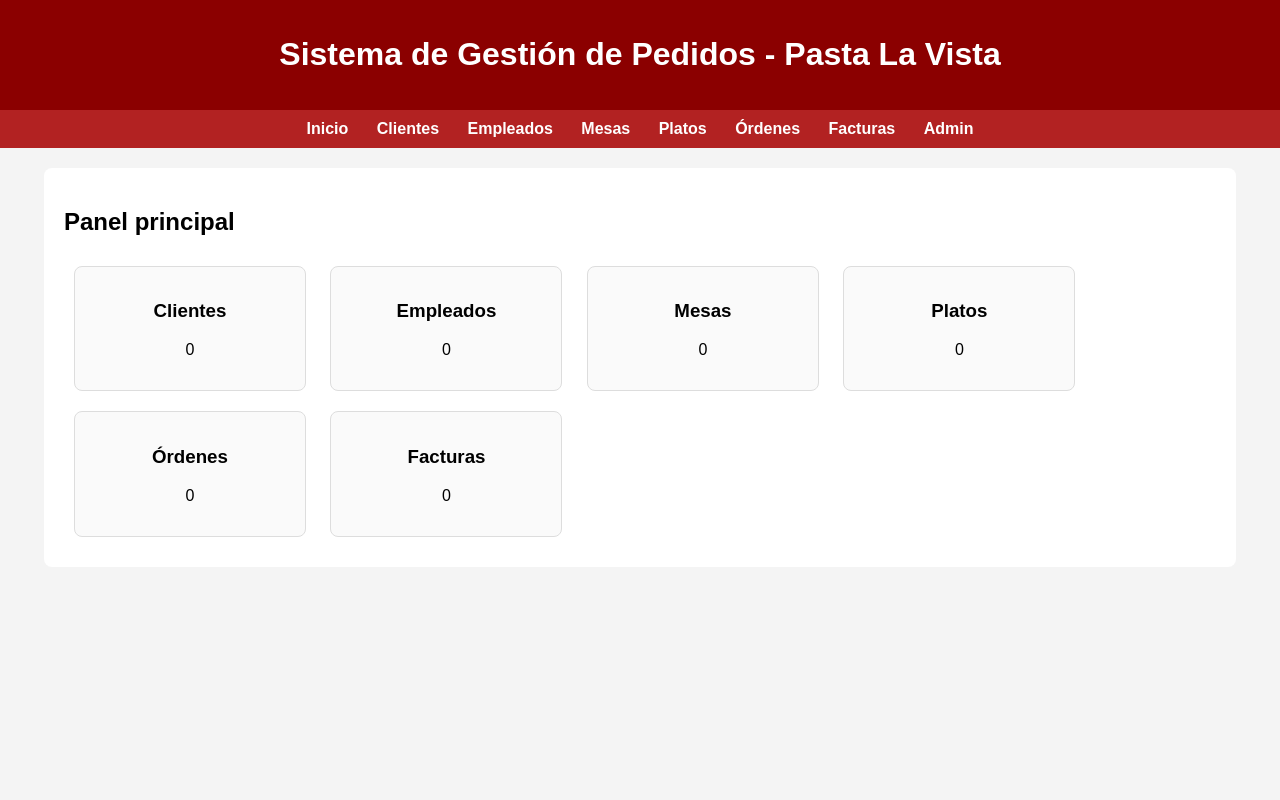
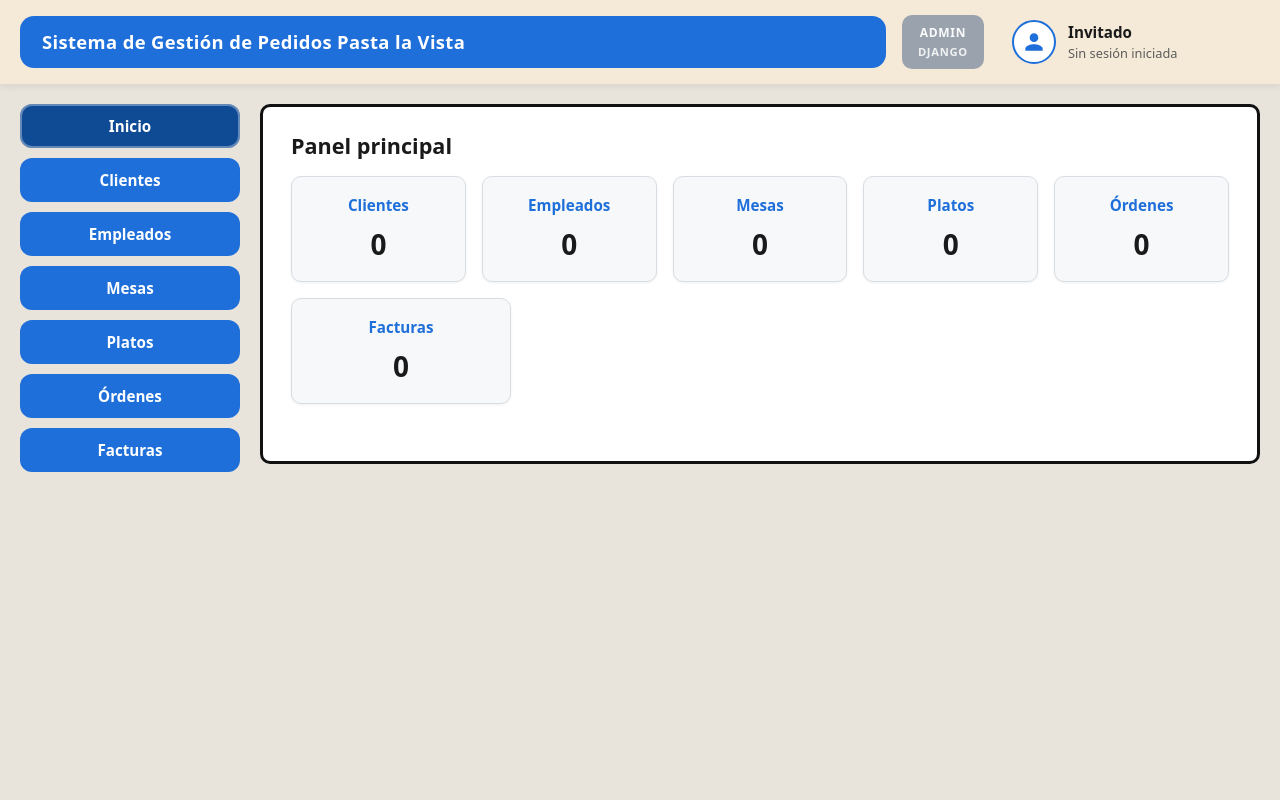
Before and after one commit to KarolRojas022a/restaurante_501_, a Django app: page / in a window 1280 px wide. Run offline with Django 5.2, Linux system fonts and the light colour scheme; data that the repository does not hold is empty.

Commit message:
Cambios al estilo del programa

```diff
--- /dev/null
+++ b/gestion/static/gestion/css/components.css
@@ -0,0 +1,237 @@
+/* Tablas, tarjetas dashboard, formularios, botones */
+.app-panel h2 {
+  margin: 0 0 16px;
+  font-size: 1.35rem;
+  color: var(--color-text);
+}
+
+.app-panel h3 {
+  margin: 0 0 8px;
+  font-size: 1rem;
+}
+
+/* Dashboard inicio */
+.dashboard-cards {
+  display: flex;
+  flex-wrap: wrap;
+  gap: 16px;
+  margin-top: 8px;
+}
+
+.card {
+  flex: 1 1 160px;
+  min-width: 140px;
+  max-width: 220px;
+  background: #f7f8fa;
+  border: 1px solid #d8dde3;
+  border-radius: var(--radius-md, 10px);
+  padding: 18px 16px;
+  text-align: center;
+  box-shadow: 0 1px 3px rgba(0, 0, 0, 0.06);
+}
+
+.card h3 {
+  margin: 0 0 10px;
+  font-size: 0.95rem;
+  color: var(--color-primary, #1e6fd9);
+}
+
+.card p {
+  margin: 0;
+  font-size: 1.75rem;
+  font-weight: 800;
+  color: var(--color-text, #1a1a1a);
+}
+
+/* Tablas */
+.app-panel table {
+  width: 100%;
+  border-collapse: collapse;
+  margin-top: 12px;
+  font-size: 0.9rem;
+}
+
+.app-panel table,
+.app-panel th,
+.app-panel td {
+  border: 1px solid #c5ccd6;
+}
+
+.app-panel th,
+.app-panel td {
+  padding: 10px 12px;
+  text-align: left;
+}
+
+.app-panel th {
+  background: #e9eef5;
+  font-weight: 700;
+}
+
+.app-panel tbody tr:nth-child(even) {
+  background: #fafbfc;
+}
+
+.app-panel tbody tr:hover {
+  background: #eef4fc;
+}
+
+/* Enlaces de acción en tablas */
+.app-panel table td a.btn-editar,
+.app-panel table td a.btn-eliminar {
+  display: inline-block;
+  padding: 6px 12px;
+  margin-right: 8px;
+  border-radius: 6px;
+  font-size: 0.8rem;
+  font-weight: 700;
+  text-decoration: none !important;
+}
+
+.app-panel table td a.btn-editar {
+  background: #e7f0fc;
+  color: var(--color-primary, #1e6fd9) !important;
+  border: 1px solid #b8d4f0;
+}
+
+.app-panel table td a.btn-editar:hover {
+  background: #d0e4f9;
+}
+
+.app-panel table td a.btn-eliminar {
+  background: #fdeaea;
+  color: #b02a37 !important;
+  border: 1px solid #f5c2c7;
+}
+
+.app-panel table td a.btn-eliminar:hover {
+  background: #f9d7da;
+}
+
+.app-panel table a:not(.btn-editar):not(.btn-eliminar) {
+  color: var(--color-primary, #1e6fd9);
+  font-weight: 600;
+  text-decoration: none;
+  margin-right: 10px;
+}
+
+.app-panel table a:not(.btn-editar):not(.btn-eliminar):hover {
+  text-decoration: underline;
+}
+
+/* Botones y enlaces tipo botón */
+.app-panel .btn,
+.app-panel a.btn {
+  display: inline-block;
+  margin-bottom: 14px;
+  padding: 10px 18px;
+  border-radius: var(--radius-md, 10px);
+  font-weight: 700;
+  font-size: 0.9rem;
+  text-decoration: none !important;
+  cursor: pointer;
+  border: none;
+  transition: background 0.15s ease;
+}
+
+.app-panel .btn,
+.app-panel a.btn {
+  background: var(--color-primary, #1e6fd9);
+  color: #fff !important;
+}
+
+.app-panel .btn:hover,
+.app-panel a.btn:hover {
+  background: var(--color-primary-hover, #155bb5);
+  color: #fff !important;
+}
+
+.app-panel .btn-success,
+.app-panel button.btn-success {
+  background: #218838;
+  color: #fff;
+}
+
+.app-panel .btn-success:hover {
+  background: #1c7430;
+}
+
+.app-panel .btn-secondary,
+.app-panel a.btn-secondary {
+  background: #6c757d;
+  color: #fff !important;
+  margin-left: 8px;
+}
+
+.app-panel .btn-secondary:hover {
+  background: #5a6268;
+  color: #fff !important;
+}
+
+.app-panel button.btn-danger,
+.app-panel .btn-danger {
+  background: #c82333;
+  color: #fff;
+}
+
+.app-panel button.btn-danger:hover {
+  background: #a71d2a;
+}
+
+/* Formularios (form.as_p) */
+.app-panel form p {
+  margin-bottom: 12px;
+}
+
+.app-panel form label {
+  display: block;
+  font-weight: 600;
+  margin-bottom: 4px;
+  font-size: 0.9rem;
+}
+
+.app-panel form input[type="text"],
+.app-panel form input[type="email"],
+.app-panel form input[type="number"],
+.app-panel form input[type="password"],
+.app-panel form select,
+.app-panel form textarea {
+  width: 100%;
+  max-width: 420px;
+  padding: 8px 10px;
+  border: 1px solid #c5ccd6;
+  border-radius: 6px;
+  font: inherit;
+}
+
+.app-panel form ul.errorlist {
+  margin: 4px 0 0;
+  padding-left: 18px;
+  color: #c82333;
+  font-size: 0.85rem;
+}
+
+/* Confirmar eliminar */
+.app-panel .confirm-box h2 {
+  margin-bottom: 8px;
+}
+
+.app-panel .confirm-box p {
+  color: var(--color-text-muted, #5c5c5c);
+  margin-bottom: 18px;
+}
+
+.app-panel .confirm-box .btn-secondary {
+  margin-left: 0;
+  display: inline-block;
+  vertical-align: middle;
+}
+
+.app-panel .confirm-box button {
+  margin-right: 8px;
+  padding: 10px 18px;
+  border-radius: var(--radius-md, 10px);
+  font-weight: 700;
+  border: none;
+  cursor: pointer;
+}
--- /dev/null
+++ b/gestion/static/gestion/css/theme.css
@@ -0,0 +1,219 @@
+/* Pasta La Vista — layout y cabecera (mockup) */
+:root {
+  --color-primary: #1e6fd9;
+  --color-primary-hover: #155bb5;
+  --color-primary-active: #0f4a94;
+  --color-header-bg: #f5ead8;
+  --color-badge: #9aa3ad;
+  --color-page-bg: #e8e4dc;
+  --color-panel-bg: #ffffff;
+  --color-panel-border: #111111;
+  --color-text: #1a1a1a;
+  --color-text-muted: #5c5c5c;
+  --radius-lg: 14px;
+  --radius-md: 10px;
+  --radius-nav: 12px;
+  --shadow-header: 0 2px 8px rgba(0, 0, 0, 0.08);
+  --sidebar-width: 220px;
+  --font-sans: system-ui, -apple-system, "Segoe UI", Roboto, "Helvetica Neue", Arial, sans-serif;
+}
+
+*,
+*::before,
+*::after {
+  box-sizing: border-box;
+}
+
+html {
+  font-size: 16px;
+}
+
+body.app-body {
+  margin: 0;
+  min-height: 100vh;
+  font-family: var(--font-sans);
+  color: var(--color-text);
+  background: var(--color-page-bg);
+}
+
+/* ——— Cabecera ——— */
+.app-header {
+  background: var(--color-header-bg);
+  box-shadow: var(--shadow-header);
+  padding: 12px 20px;
+}
+
+.app-header__inner {
+  max-width: 1400px;
+  margin: 0 auto;
+  display: flex;
+  align-items: center;
+  gap: 16px;
+  flex-wrap: wrap;
+}
+
+.app-header__brand {
+  flex: 1 1 280px;
+  min-width: 0;
+  background: var(--color-primary);
+  color: #fff;
+  padding: 14px 22px;
+  border-radius: var(--radius-lg);
+  font-weight: 700;
+  font-size: clamp(0.95rem, 2vw, 1.15rem);
+  line-height: 1.35;
+  letter-spacing: 0.02em;
+}
+
+.app-header__badge {
+  flex: 0 0 auto;
+  background: var(--color-badge);
+  color: #fff;
+  padding: 10px 16px;
+  border-radius: var(--radius-md);
+  text-align: center;
+  font-size: 0.75rem;
+  font-weight: 600;
+  line-height: 1.35;
+  text-transform: uppercase;
+  letter-spacing: 0.06em;
+}
+
+.app-header__badge span {
+  display: block;
+  opacity: 0.95;
+}
+
+.app-header__badge span + span {
+  margin-top: 2px;
+  font-size: 0.7rem;
+  opacity: 0.85;
+}
+
+.app-header__user {
+  flex: 0 1 260px;
+  display: flex;
+  align-items: center;
+  gap: 12px;
+  padding: 8px 4px 8px 12px;
+  min-width: 0;
+}
+
+.app-header__user-icon {
+  flex-shrink: 0;
+  width: 44px;
+  height: 44px;
+  border-radius: 50%;
+  background: #fff;
+  border: 2px solid var(--color-primary);
+  display: flex;
+  align-items: center;
+  justify-content: center;
+  color: var(--color-primary);
+}
+
+.app-header__user-icon svg {
+  width: 26px;
+  height: 26px;
+}
+
+.app-header__user-text {
+  min-width: 0;
+}
+
+.app-header__user-name {
+  font-weight: 700;
+  font-size: 0.95rem;
+  white-space: nowrap;
+  overflow: hidden;
+  text-overflow: ellipsis;
+}
+
+.app-header__user-role {
+  font-size: 0.8rem;
+  color: var(--color-text-muted);
+  margin-top: 2px;
+}
+
+/* ——— Shell: sidebar + main ——— */
+.app-shell {
+  max-width: 1400px;
+  margin: 0 auto;
+  padding: 20px;
+  display: flex;
+  align-items: flex-start;
+  gap: 20px;
+}
+
+.app-sidebar {
+  flex: 0 0 var(--sidebar-width);
+  width: var(--sidebar-width);
+  position: sticky;
+  top: 16px;
+}
+
+.app-nav {
+  display: flex;
+  flex-direction: column;
+  gap: 10px;
+}
+
+.app-nav__link {
+  display: block;
+  padding: 12px 16px;
+  border-radius: var(--radius-nav);
+  background: var(--color-primary);
+  color: #fff !important;
+  text-decoration: none !important;
+  font-weight: 700;
+  font-size: 0.95rem;
+  text-align: center;
+  transition: background 0.15s ease, transform 0.1s ease;
+  border: none;
+}
+
+.app-nav__link:hover {
+  background: var(--color-primary-hover);
+  color: #fff !important;
+}
+
+.app-nav__link.is-active {
+  background: var(--color-primary-active);
+  box-shadow: inset 0 0 0 2px rgba(255, 255, 255, 0.35);
+}
+
+.app-main {
+  flex: 1 1 auto;
+  min-width: 0;
+}
+
+.app-panel {
+  background: var(--color-panel-bg);
+  border: 3px solid var(--color-panel-border);
+  border-radius: var(--radius-md);
+  padding: 24px 28px;
+  min-height: 360px;
+}
+
+@media (max-width: 900px) {
+  .app-shell {
+    flex-direction: column;
+  }
+
+  .app-sidebar {
+    width: 100%;
+    flex: none;
+    position: static;
+  }
+
+  .app-nav {
+    flex-direction: row;
+    flex-wrap: wrap;
+    justify-content: center;
+  }
+
+  .app-nav__link {
+    flex: 1 1 auto;
+    min-width: 120px;
+  }
+}
--- a/gestion/templates/gestion/base.html
+++ b/gestion/templates/gestion/base.html
@@ -1,85 +1,68 @@
+{% load static %}
 <!DOCTYPE html>
 <html lang="es">
 <head>
     <meta charset="UTF-8">
-    <title>Restaurante Pasta La Vista</title>
-    <style>
-        body {
-            font-family: Arial, sans-serif;
-            background-color: #f4f4f4;
-            margin: 0;
-            padding: 0;
-        }
-        header {
-            background-color: #8B0000;
-            color: white;
-            padding: 15px;
-            text-align: center;
-        }
-        nav {
-            background-color: #b22222;
-            padding: 10px;
-            text-align: center;
-        }
-        nav a {
-            color: white;
-            margin: 0 12px;
-            text-decoration: none;
-            font-weight: bold;
-        }
-        .contenedor {
-            width: 90%;
-            margin: 20px auto;
-            background: white;
-            padding: 20px;
-            border-radius: 8px;
-        }
-        table {
-            width: 100%;
-            border-collapse: collapse;
-            margin-top: 15px;
-        }
-        table, th, td {
-            border: 1px solid #ccc;
-        }
-        th, td {
-            padding: 10px;
-            text-align: left;
-        }
-        th {
-            background-color: #eee;
-        }
-        .card {
-            display: inline-block;
-            width: 200px;
-            background: #fafafa;
-            border: 1px solid #ddd;
-            border-radius: 8px;
-            padding: 15px;
-            margin: 10px;
-            text-align: center;
-        }
-    </style>
+    <meta name="viewport" content="width=device-width, initial-scale=1">
+    <title>{% block title %}Restaurante Pasta La Vista{% endblock %}</title>
+    <link rel="stylesheet" href="{% static 'gestion/css/theme.css' %}">
+    <link rel="stylesheet" href="{% static 'gestion/css/components.css' %}">
 </head>
-<body>
-    <header>
-        <h1>Sistema de Gestión de Pedidos - Pasta La Vista</h1>
+<body class="app-body">
+    <header class="app-header">
+        <div class="app-header__inner">
+            <div class="app-header__brand">
+                Sistema de Gestión de Pedidos Pasta la Vista
+            </div>
+            <div class="app-header__badge">
+                <span>Admin</span>
+                <span>Django</span>
+            </div>
+            <div class="app-header__user">
+                <div class="app-header__user-icon" aria-hidden="true">
+                    <svg xmlns="http://www.w3.org/2000/svg" viewBox="0 0 24 24" fill="currentColor" width="24" height="24">
+                        <path d="M12 12c2.21 0 4-1.79 4-4s-1.79-4-4-4-4 1.79-4 4 1.79 4 4 4zm0 2c-2.67 0-8 1.34-8 4v2h16v-2c0-2.66-5.33-4-8-4z"/>
+                    </svg>
+                </div>
+                <div class="app-header__user-text">
+                    <div class="app-header__user-name">
+                        {% if user.is_authenticated %}
+                            {{ user.get_username }}
+                        {% else %}
+                            Invitado
+                        {% endif %}
+                    </div>
+                    <div class="app-header__user-role">
+                        {% if user.is_authenticated %}
+                            Administrador del restaurante
+                        {% else %}
+                            Sin sesión iniciada
+                        {% endif %}
+                    </div>
+                </div>
+            </div>
+        </div>
     </header>
 
-    <nav>
-        <a href="/">Inicio</a>
-        <a href="/clientes/">Clientes</a>
-        <a href="/empleados/">Empleados</a>
-        <a href="/mesas/">Mesas</a>
-        <a href="/platos/">Platos</a>
-        <a href="/ordenes/">Órdenes</a>
-        <a href="/facturas/">Facturas</a>
-        <a href="/admin/">Admin</a>
-    </nav>
+    <div class="app-shell">
+        <aside class="app-sidebar">
+            <nav class="app-nav" aria-label="Secciones principales">
+                <a href="{% url 'inicio' %}" class="app-nav__link{% if request.path == '/' %} is-active{% endif %}">Inicio</a>
+                <a href="{% url 'lista_clientes' %}" class="app-nav__link{% if request.path|slice:':10' == '/clientes/' %} is-active{% endif %}">Clientes</a>
+                <a href="{% url 'lista_empleados' %}" class="app-nav__link{% if request.path|slice:':11' == '/empleados/' %} is-active{% endif %}">Empleados</a>
+                <a href="{% url 'lista_mesas' %}" class="app-nav__link{% if request.path|slice:':7' == '/mesas/' %} is-active{% endif %}">Mesas</a>
+                <a href="{% url 'lista_platos' %}" class="app-nav__link{% if request.path|slice:':8' == '/platos/' %} is-active{% endif %}">Platos</a>
+                <a href="{% url 'lista_ordenes' %}" class="app-nav__link{% if request.path|slice:':9' == '/ordenes/' %} is-active{% endif %}">Órdenes</a>
+                <a href="{% url 'lista_facturas' %}" class="app-nav__link{% if request.path|slice:':10' == '/facturas/' %} is-active{% endif %}">Facturas</a>
+            </nav>
+        </aside>
 
-    <div class="contenedor">
-        {% block content %}
-        {% endblock %}
+        <main class="app-main">
+            <div class="app-panel">
+                {% block content %}
+                {% endblock %}
+            </div>
+        </main>
     </div>
 </body>
 </html>
--- a/gestion/templates/gestion/inicio.html
+++ b/gestion/templates/gestion/inicio.html
@@ -3,6 +3,7 @@
 {% block content %}
 <h2>Panel principal</h2>
 
+<div class="dashboard-cards">
 <div class="card">
     <h3>Clientes</h3>
     <p>{{ total_clientes }}</p>
@@ -32,4 +33,5 @@
     <h3>Facturas</h3>
     <p>{{ total_facturas }}</p>
 </div>
+</div>
 {% endblock %}
```
